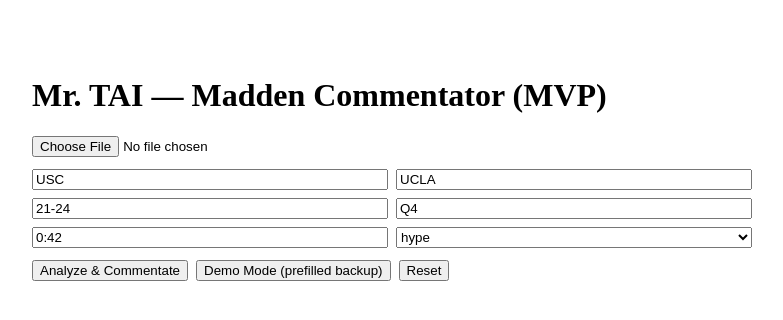
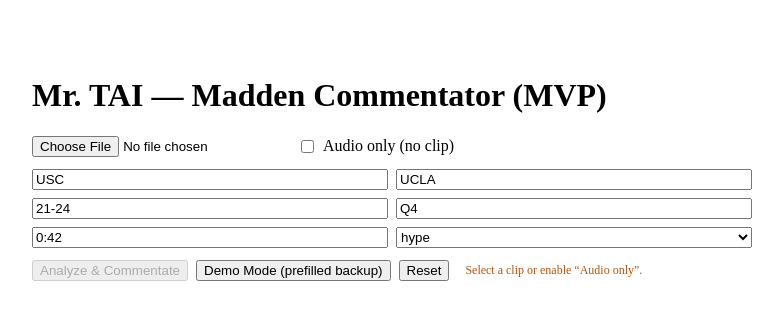
Before and after one commit to TristianSellers/Mr.TAI, a React (Vite) app in the folder frontend/: page / in a window 1280 px wide. Shown: the top 320 px of the page, without its empty margins (248-1031 px from the left). Built offline with nearby package versions, Linux system fonts and the light colour scheme; no server answers.

Commit message:
fix(ui): add audio-only toggle and disable analyze when no clip (#51)

```diff
--- a/frontend/src/lib/api.js
+++ b/frontend/src/lib/api.js
@@ -20,3 +20,22 @@
   if (!res.ok) throw new Error(`Upload failed: ${res.status}`);
   return res.json();
 }
+
+export async function analyzeCommentate({ file, tone = "play-by-play", audioOnly = false, extra = {} }) {
+  const API_BASE = import.meta?.env?.VITE_API_BASE?.replace(/\/+$/, "") || "http://127.0.0.1:8000";
+  const form = new FormData();
+  if (file) form.append("file", file);
+  form.append("tone", tone);
+  form.append("audio_only", String(audioOnly));
+  // optional extras (home_team, score, etc.)
+  for (const [k, v] of Object.entries(extra)) {
+    if (v != null && v !== "") form.append(k, v);
+  }
+
+  const res = await fetch(`${API_BASE}/analyze_commentate`, { method: "POST", body: form });
+  if (!res.ok) {
+    const text = await res.text().catch(() => "");
+    throw new Error(`analyze_commentate failed: ${res.status} ${text}`);
+  }
+  return res.json();
+}
--- a/frontend/src/pages/Commentator.jsx
+++ b/frontend/src/pages/Commentator.jsx
@@ -12,6 +12,7 @@
     tone: "hype",
     voice: "default",
   });
+  const [audioOnly, setAudioOnly] = useState(false);
   const [loading, setLoading] = useState(false);
   const [resp, setResp] = useState(null);
   const [error, setError] = useState(null);
@@ -19,14 +20,19 @@
   const staticUrl = (u) => (u ? `${API_BASE}${u}` : "");
 
   async function onSubmit() {
-    if (!file) return setError("Pick an .mp4 first.");
+    // guard: require a file unless audio-only
+    if (!file && !audioOnly) {
+      return setError("Select a clip or enable “Audio only”.");
+    }
+
     setError(null);
     setLoading(true);
     setResp(null);
 
     const body = new FormData();
-    body.append("file", file);
+    if (file) body.append("file", file);
     Object.entries(form).forEach(([k, v]) => body.append(k, v));
+    body.append("audio_only", String(audioOnly));
 
     try {
       const r = await fetch(`${API_BASE}/analyze_commentate`, { method: "POST", body });
@@ -66,6 +72,7 @@
     setFile(null);
     setResp(null);
     setError(null);
+    setAudioOnly(false);
     setForm({
       home_team: "USC",
       away_team: "UCLA",
@@ -77,17 +84,30 @@
     });
   }
 
+  const canAnalyze = !!file || audioOnly;
+
   return (
     <div style={{ maxWidth: 720, margin: "40px auto", padding: 16 }}>
       <h1>Mr. TAI — Madden Commentator (MVP)</h1>
 
       <div style={{ display: "grid", gap: 12, marginTop: 16 }}>
-        <input
-          type="file"
-          accept="video/mp4,video/*"
-          onChange={(e) => setFile(e.target.files?.[0] || null)}
-          disabled={loading}
-        />
+        <div style={{ display: "flex", gap: 12, alignItems: "center" }}>
+          <input
+            type="file"
+            accept="video/mp4,video/*,audio/*"
+            onChange={(e) => setFile(e.target.files?.[0] || null)}
+            disabled={loading}
+          />
+          <label style={{ display: "flex", alignItems: "center", gap: 6 }}>
+            <input
+              type="checkbox"
+              checked={audioOnly}
+              onChange={(e) => setAudioOnly(e.target.checked)}
+              disabled={loading}
+            />
+            <span>Audio only (no clip)</span>
+          </label>
+        </div>
 
         <div style={{ display: "grid", gap: 8, gridTemplateColumns: "1fr 1fr" }}>
           <input placeholder="Home" value={form.home_team}
@@ -107,14 +127,19 @@
           </select>
         </div>
 
-        <div style={{ display: "flex", gap: 8 }}>
-          <button onClick={onSubmit} disabled={loading}>
+        <div style={{ display: "flex", gap: 8, alignItems: "center" }}>
+          <button onClick={onSubmit} disabled={loading || !canAnalyze}>
             {loading ? "Working…" : "Analyze & Commentate"}
           </button>
           <button onClick={onDemoMode} disabled={loading}>
             Demo Mode (prefilled backup)
           </button>
           <button onClick={onReset} disabled={loading}>Reset</button>
+          {!canAnalyze && (
+            <span style={{ marginLeft: 8, color: "#b45309", fontSize: 12 }}>
+              Select a clip or enable “Audio only”.
+            </span>
+          )}
         </div>
 
         {error && <div style={{ color: "crimson" }}>{error}</div>}
@@ -145,6 +170,8 @@
             <small>
               Latency: {resp.meta?.duration_s != null ? resp.meta.duration_s.toFixed?.(3) : "—"}s
               {resp.meta?.usedManualContext ? " • manual context" : ""}
+              {resp.meta?.audio_only ? " • audio-only" : ""}
+              {resp.meta?.prompt_tone ? ` • tone: ${resp.meta.prompt_tone}` : ""}
             </small>
             {resp.meta?.errors && <pre style={{ color: "crimson" }}>{JSON.stringify(resp.meta.errors, null, 2)}</pre>}
           </div>
```
